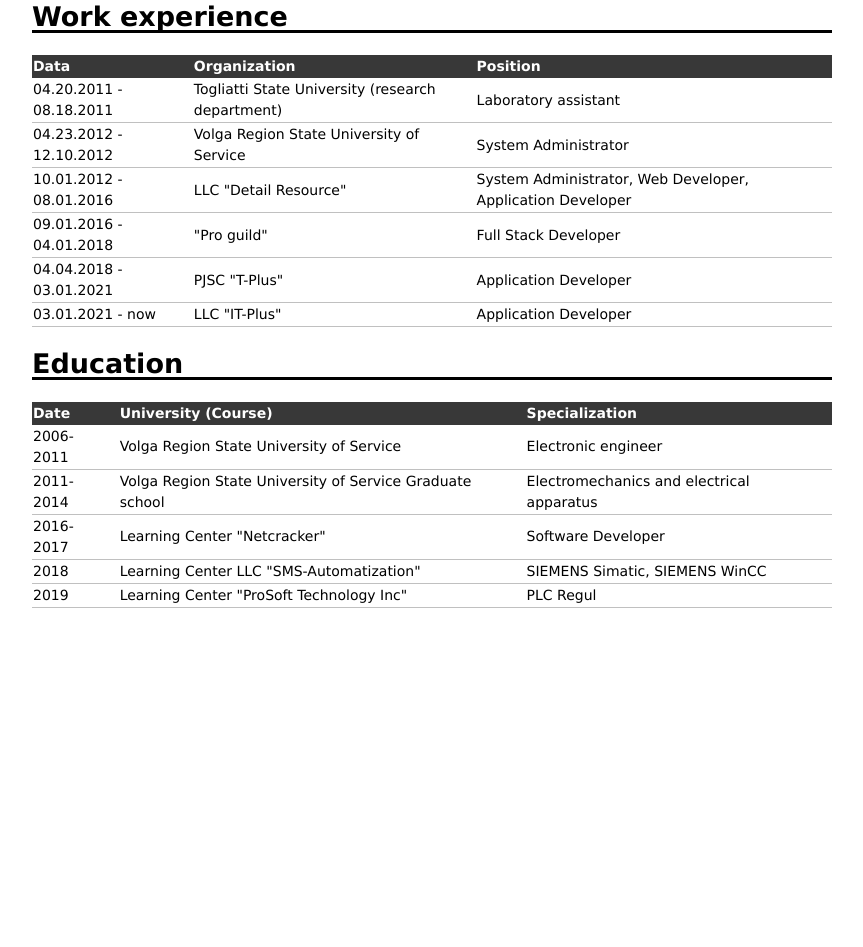
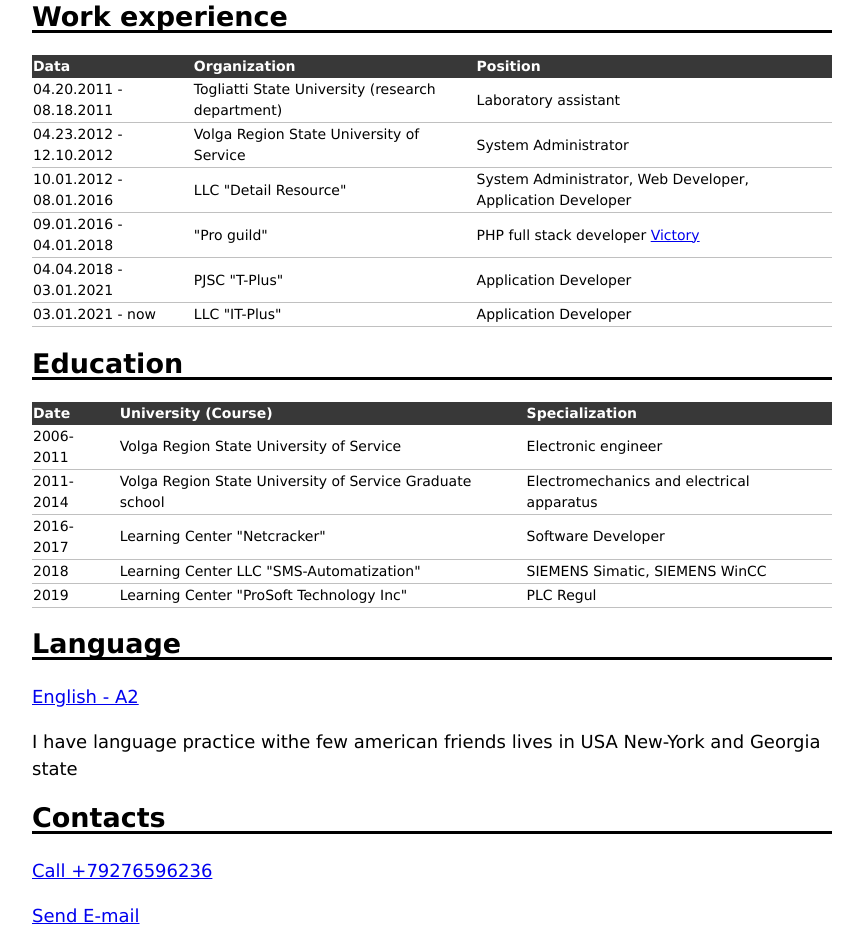
Before and after one commit to AndrewKozyrin/rsschool-cv, a plain HTML site: page index.html in a window 1280 px wide. Shown: the part 3682-4629 px from the top of the page, without its empty margins (208-1071 px from the left). Before the commit the page ends 4298 px from the top, so only its background shows below. Drawn offline with Linux system fonts and the light colour scheme.

Commit message:
feat: add "language" and "contact" section, refactor: chage text in "work-experience" section

```diff
--- a/index.html
+++ b/index.html
@@ -187,7 +187,9 @@
             <tr>
               <td>09.01.2016 - 04.01.2018</td>
               <td>"Pro guild"</td>
-              <td>Full Stack Developer</td>
+              <td>PHP full stack developer
+                <a href="https://xn---63-5cdesg4ei.xn--p1ai" target="_blank"> Victory</a>
+              </td>
             </tr>
             <tr>
               <td>04.04.2018 - 03.01.2021</td>
@@ -241,6 +243,16 @@
           </tbody>
         </table>
       </section>
+      <section class="content language">
+        <h2>Language</h2>
+        <a href="https://anglomirtlt.ru/online" target="_blank">English - A2</a>
+        <p>I have language practice withe few american friends lives in USA New-York and Georgia state</p>
+      </section>
+      <section class="content contact">
+        <h2>Contacts</h2>
+        <p><a href="tel:+79276596236">Call +79276596236</a></p>
+        <p><a href="mailto:kozyrin.ai@gmail.com">Send E-mail</a></p>
+      </section>
     </div>
   </main>
 </body>
```
